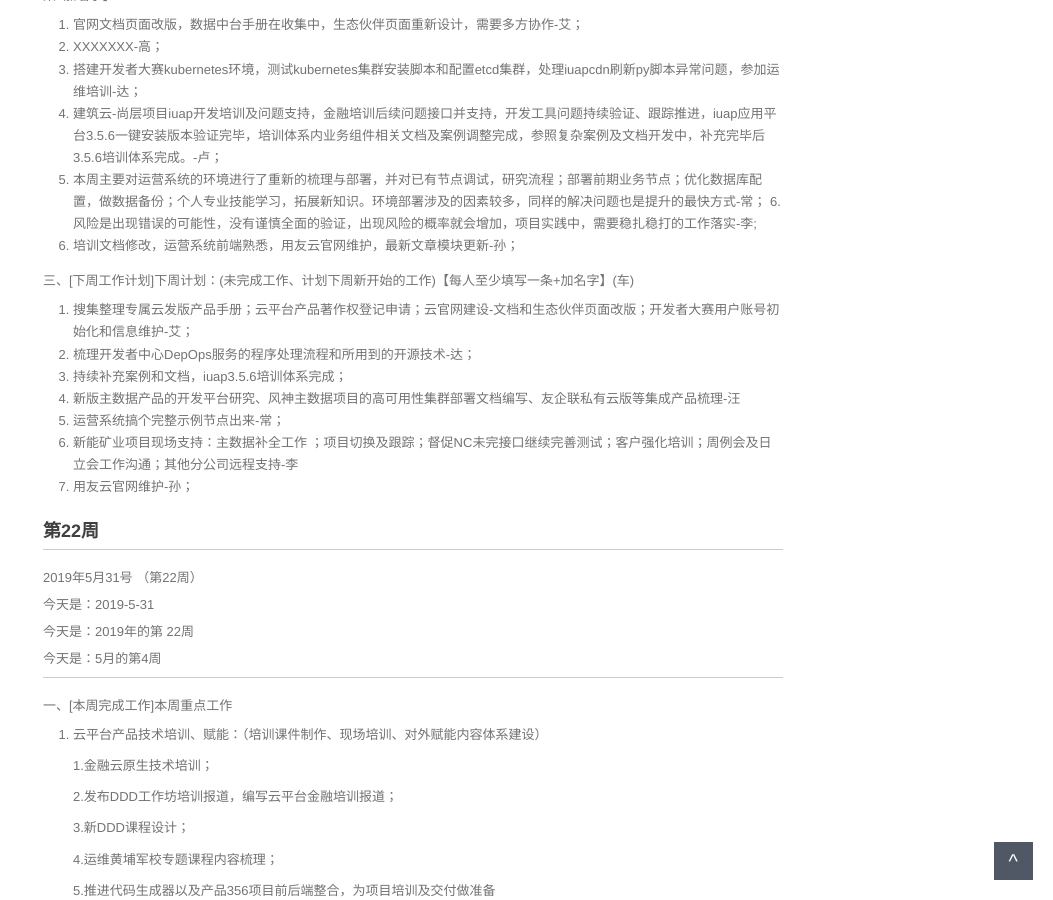
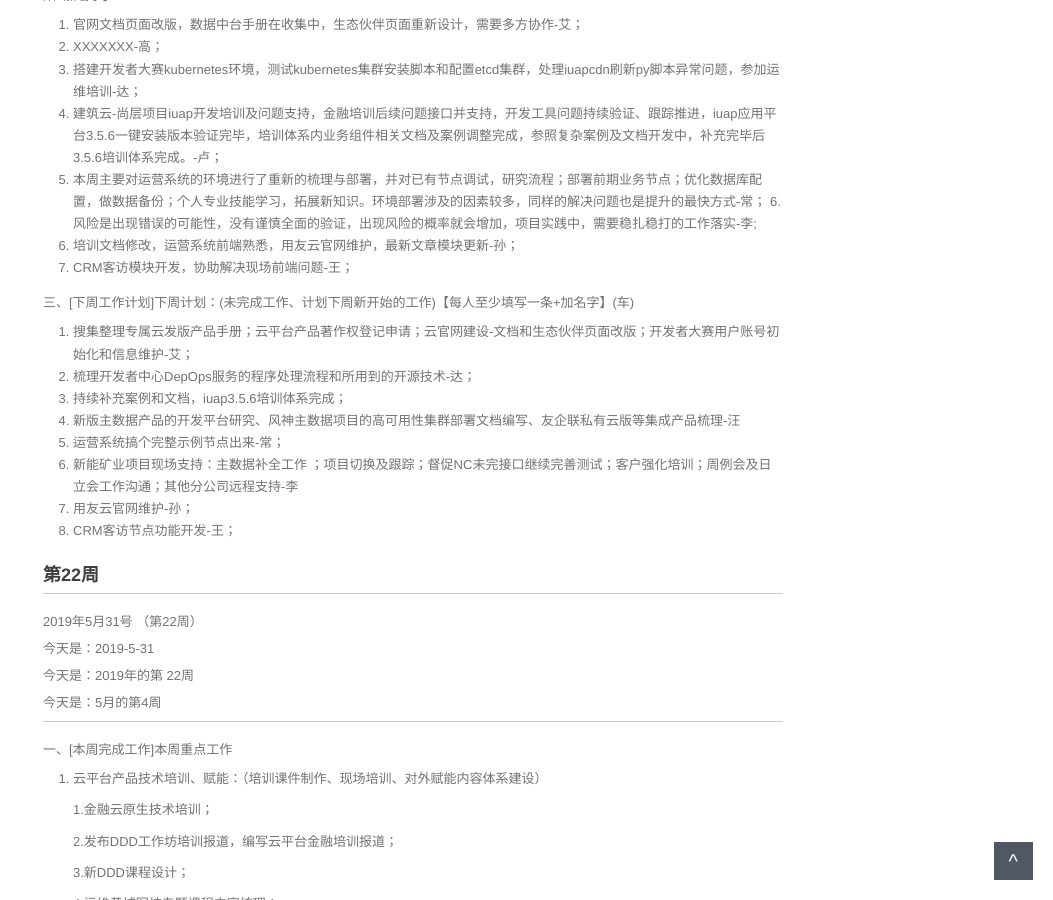
Before and after one commit to walllFlower/blog, a Jekyll site: the page built from _posts/2018-07-17-day_report_cxz.md, in a window 1280 px wide and 900 px high, scrolled down 1310 px. Shown: the whole window, without its empty margins (227-1280 px from the left). Built offline with Jekyll 4.4.1, drawn with Linux system fonts in a browser that asks for light colours; comment, search, counter and statistics services are not loaded.

Commit message:
Update 2018-07-17-day_report_cxz.md

```diff
--- a/_posts/2018-07-17-day_report_cxz.md
+++ b/_posts/2018-07-17-day_report_cxz.md
@@ -80,6 +80,7 @@ categories: 技术运营工作周报
 5. 本周主要对运营系统的环境进行了重新的梳理与部署，并对已有节点调试，研究流程；部署前期业务节点；优化数据库配置，做数据备份；个人专业技能学习，拓展新知识。环境部署涉及的因素较多，同样的解决问题也是提升的最快方式-常；
 6.风险是出现错误的可能性，没有谨慎全面的验证，出现风险的概率就会增加，项目实践中，需要稳扎稳打的工作落实-李;
 7. 培训文档修改，运营系统前端熟悉，用友云官网维护，最新文章模块更新-孙；
+8. CRM客访模块开发，协助解决现场前端问题-王；
 
 三、[下周工作计划]下周计划：(未完成工作、计划下周新开始的工作)【每人至少填写一条+加名字】(车)
 
@@ -90,6 +91,7 @@ categories: 技术运营工作周报
 5. 运营系统搞个完整示例节点出来-常；
 6. 新能矿业项目现场支持：主数据补全工作 ；项目切换及跟踪；督促NC未完接口继续完善测试；客户强化培训；周例会及日立会工作沟通；其他分公司远程支持-李
 7. 用友云官网维护-孙；
+8. CRM客访节点功能开发-王；
 
 ###  第22周
 
```
